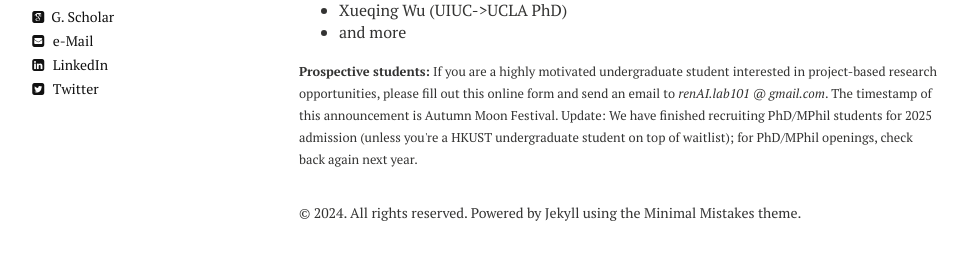
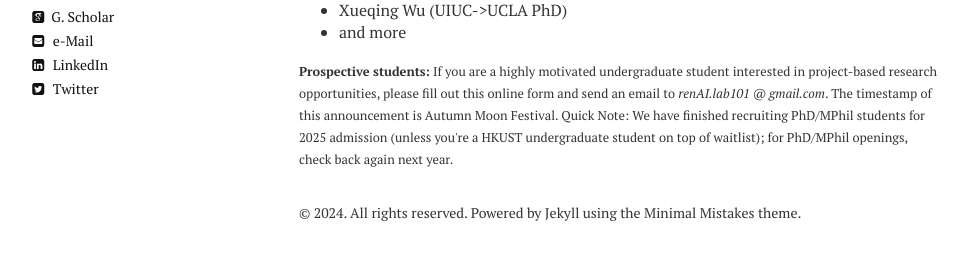
Before and after one commit to mayrfung/mayrfung.github.io, a Jekyll site: the page built from group.md, in a window 1280 px wide. Shown: the part 435-695 px from the top of the page, without its empty margins (21-989 px from the left). Built offline with Jekyll 4.4.1, drawn with Linux system fonts in a browser that asks for light colours; nearby versions of some CDN libraries.

Commit message:
Update group.html

```diff
--- a/_layouts/group.html
+++ b/_layouts/group.html
@@ -58,7 +58,7 @@
   <li>and more</li>
 </ul>
 
-<small><b>Prospective students:</b> If you are a highly motivated undergraduate student interested in project-based research opportunities, please fill out this <a href="https://forms.gle/eAHKCMVuso9n9AqE7" target="_blank">online form</a> and send an email to <i>renAI.lab101 @ gmail.com</i>. The timestamp of this announcement is Autumn Moon Festival. Update: We have finished recruiting PhD/MPhil students for 2025 admission (unless you're a HKUST undergraduate student on top of waitlist); for PhD/MPhil openings, check back again next year.</small>
+<small><b>Prospective students:</b> If you are a highly motivated undergraduate student interested in project-based research opportunities, please fill out this <a href="https://forms.gle/eAHKCMVuso9n9AqE7" target="_blank">online form</a> and send an email to <i>renAI.lab101 @ gmail.com</i>. The timestamp of this announcement is Autumn Moon Festival. Quick Note: We have finished recruiting PhD/MPhil students for 2025 admission (unless you're a HKUST undergraduate student on top of waitlist); for PhD/MPhil openings, check back again next year.</small>
 
 </div><!-- /.article-wrap -->
     {% if site.disqus_shortname and page.comments %}
```
